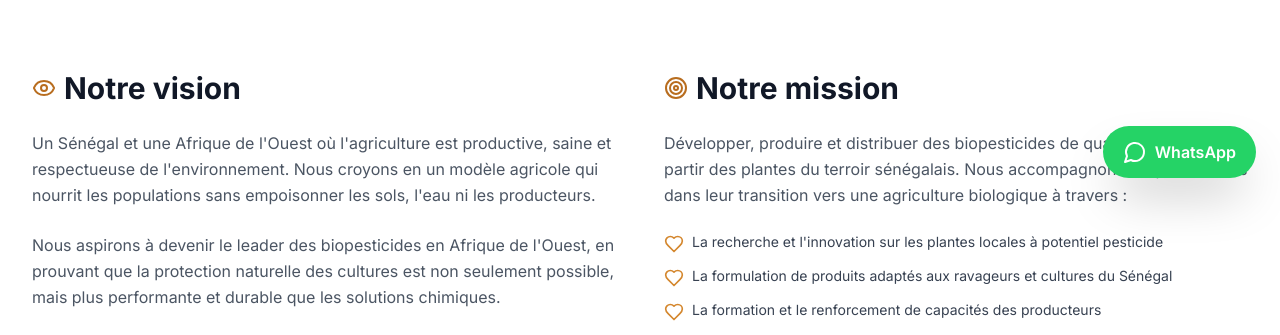
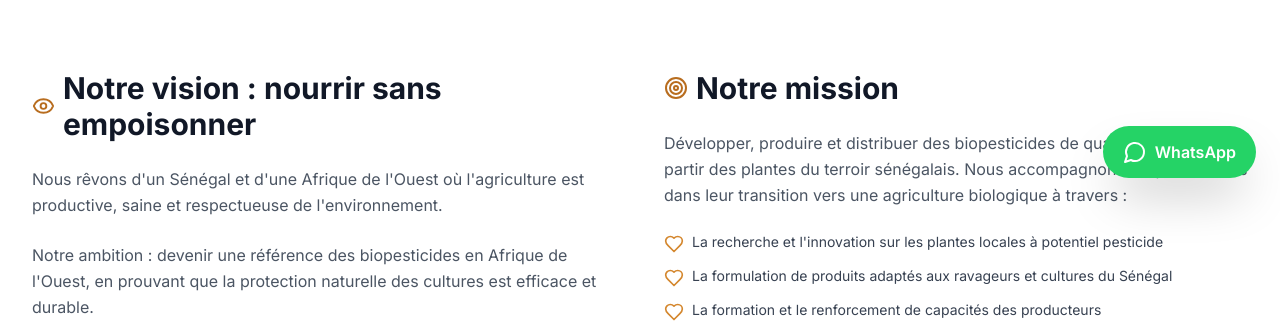
Before and after one commit to githubkhadim66/sen-biopest-website, a Next.js app in the folder apps/web/: page /a-propos in a window 1280 px wide. Shown: the part 598-933 px from the top of the page. Built offline with nearby package versions, Linux system fonts and the light colour scheme; no server answers.

Commit message:
content(web): nouvelle section « Notre vision » sur la page À propos
Co-Authored-By: Claude Opus 5.5 <noreply@anthropic.com>

```diff
--- a/apps/web/src/app/a-propos/page.tsx
+++ b/apps/web/src/app/a-propos/page.tsx
@@ -94,13 +94,13 @@ export default function AProposPage() {
             <div className="space-y-6">
               <div className="inline-flex items-center gap-2 text-primary-600">
                 <Eye className="w-6 h-6" />
-                <h2 className="text-2xl sm:text-3xl font-bold text-gray-900">Notre vision</h2>
+                <h2 className="text-2xl sm:text-3xl font-bold text-gray-900">Notre vision : nourrir sans empoisonner</h2>
               </div>
               <p className="text-gray-600 leading-relaxed">
-                Un Sénégal et une Afrique de l'Ouest où l'agriculture est productive, saine et respectueuse de l'environnement. Nous croyons en un modèle agricole qui nourrit les populations sans empoisonner les sols, l'eau ni les producteurs.
+                Nous rêvons d'un Sénégal et d'une Afrique de l'Ouest où l'agriculture est productive, saine et respectueuse de l'environnement.
               </p>
               <p className="text-gray-600 leading-relaxed">
-                Nous aspirons à devenir le leader des biopesticides en Afrique de l'Ouest, en prouvant que la protection naturelle des cultures est non seulement possible, mais plus performante et durable que les solutions chimiques.
+                Notre ambition : devenir une référence des biopesticides en Afrique de l'Ouest, en prouvant que la protection naturelle des cultures est efficace et durable.
               </p>
             </div>
             <div className="space-y-6">
```
